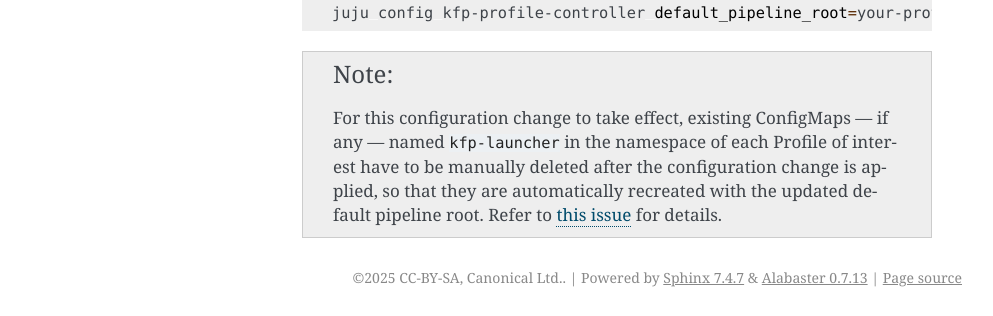
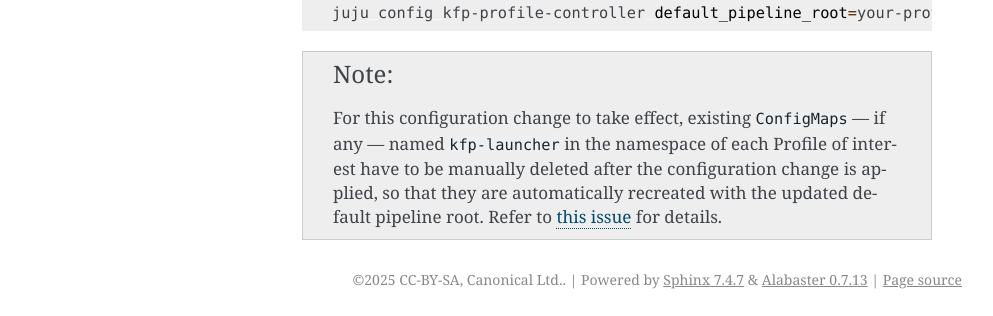
Before and after one commit to canonical/charmed-kubeflow-documentation, a Sphinx documentation site: the page built from docs/how-to/manage/update-bucket-for-pipelines.rst, in a window 1280 px wide and 1230 px high. Shown: the part 911-1227 px from the top of the window, without its empty margins (148-1141 px from the left). Built offline with Sphinx 7.4.7, drawn with Linux system fonts in a browser that asks for light colours.

```diff
--- a/docs/how-to/manage/update-bucket-for-pipelines.rst
+++ b/docs/how-to/manage/update-bucket-for-pipelines.rst
@@ -43,4 +43,4 @@ The following charms need to have their respective bucket configurations updated
 
   .. note::
 
-    For this configuration change to take effect, existing ConfigMaps — if any — named ``kfp-launcher`` in the namespace of each Profile of interest have to be manually deleted after the configuration change is applied, so that they are automatically recreated with the updated default pipeline root. Refer to `this issue <https://github.com/canonical/metacontroller-operator/issues/193>`_ for details.
+    For this configuration change to take effect, existing ``ConfigMaps`` — if any — named ``kfp-launcher`` in the namespace of each Profile of interest have to be manually deleted after the configuration change is applied, so that they are automatically recreated with the updated default pipeline root. Refer to `this issue <https://github.com/canonical/metacontroller-operator/issues/193>`_ for details.
```
